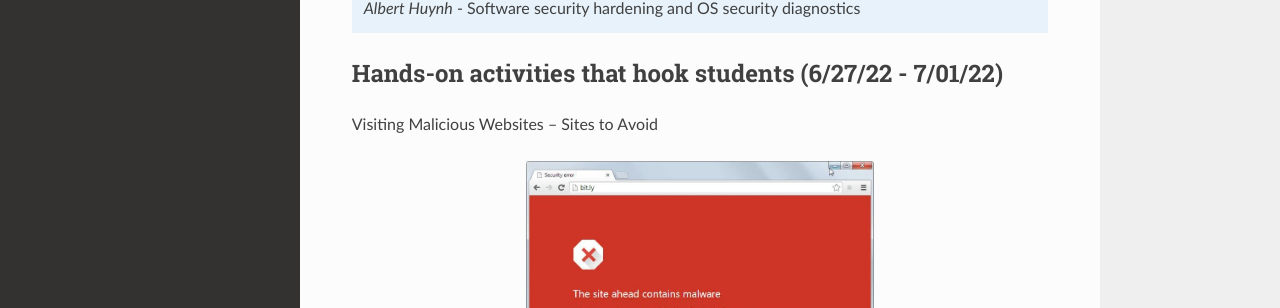
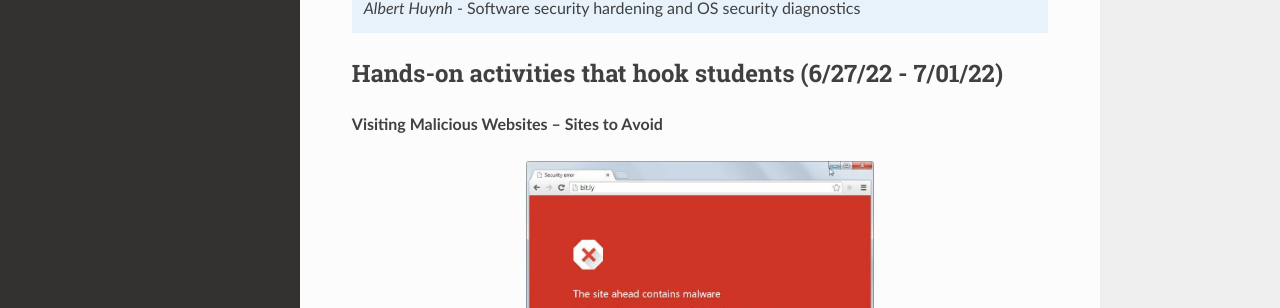
Before and after one commit to natt96z/cybersac, a Sphinx documentation site: the page built from docs/source/index.rst, in a window 1280 px wide. Shown: the part 492-800 px from the top of the page. Built offline with Sphinx 7.4.7 and the Read the Docs theme 2.0.0, drawn with Linux system fonts in a browser that asks for light colours.

```diff
--- a/docs/source/index.rst
+++ b/docs/source/index.rst
@@ -19,7 +19,7 @@ Hands-on activities that hook students (6/27/22 - 7/01/22)
 ---------------
 
  .. line-block::
-Visiting Malicious Websites – Sites to Avoid
+**Visiting Malicious Websites – Sites to Avoid**
 
 .. image:: https://raw.githubusercontent.com/natt96z/cybersac/main/docs/img/2.png
    :width: 50%
```
